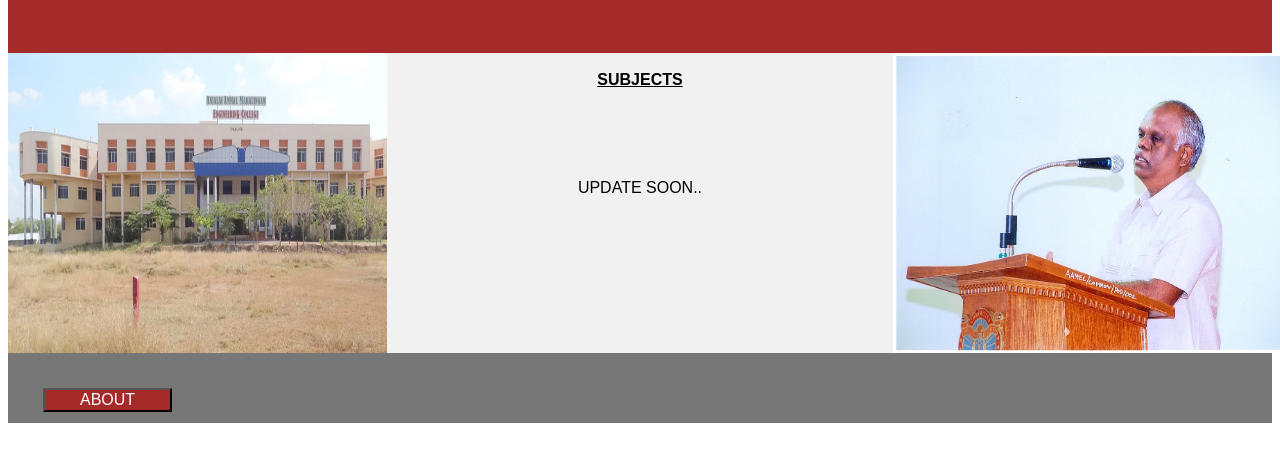
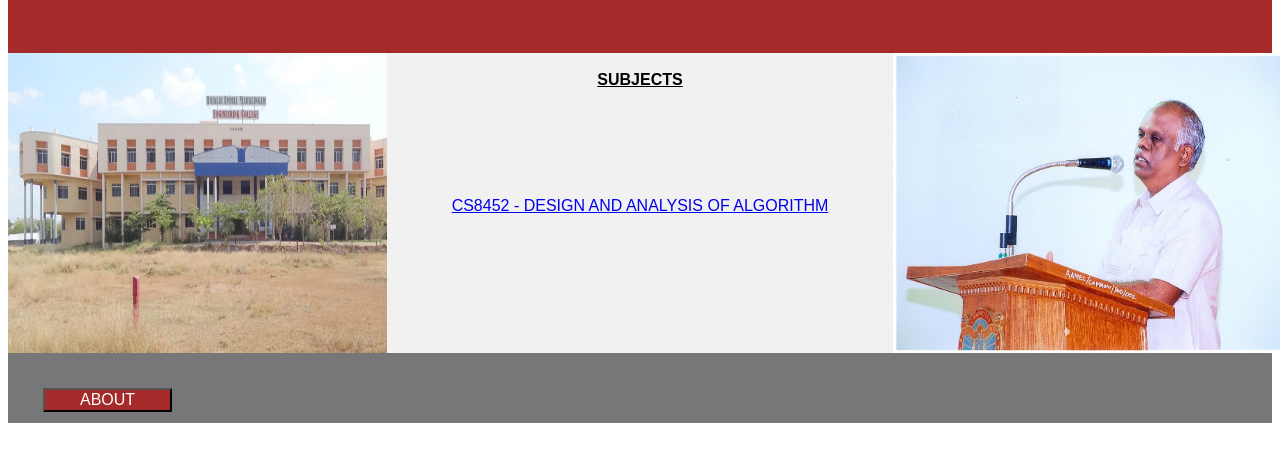
Before and after one commit to aameccse/evan2, a plain HTML site: page index.html in a window 1280 px wide. Shown: the part 308-770 px from the top of the page. Drawn offline with Linux system fonts and the light colour scheme.

Commit message:
Update index.html

```diff
--- a/index.html
+++ b/index.html
@@ -137,7 +137,7 @@ footer {
   </nav>
 
   <article>
-     <div style="text-align:center;"><BR><B><U> SUBJECTS </U></B><BR><BR><BR><BR><BR><BR>UPDATE SOON..</div>
+     <div style="text-align:center;"><BR><B><U> SUBJECTS </U></B><BR><BR><BR><BR><BR><BR><BR><A HREF="https://aameccse.github.io/CS8452/">CS8452 - DESIGN AND ANALYSIS OF ALGORITHM</A></div>
 
   </article>
   <aside>
```
